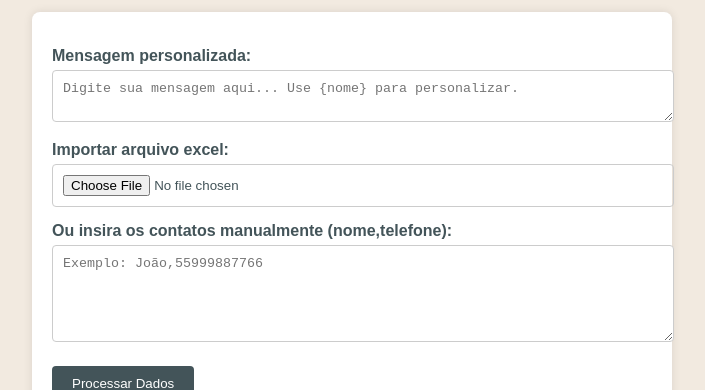
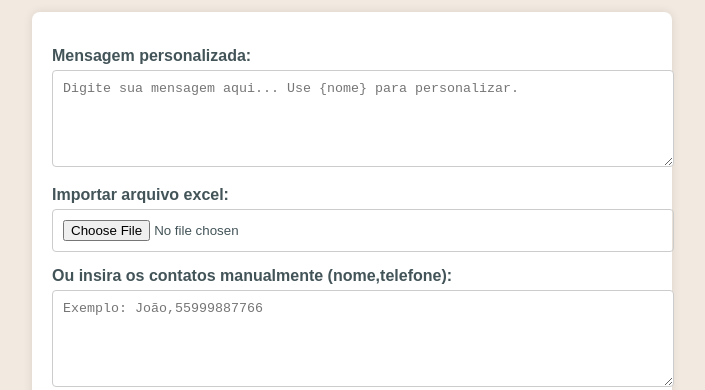
Before and after one commit to willdev34/whatsapp-linker-webapp, a plain HTML site: page index.html in a window 1280 px wide. Shown: the part 411-801 px from the top of the page, without its empty margins (288-993 px from the left). Drawn offline with Linux system fonts and the light colour scheme.

Commit message:
Update index.html
Aumento do textarea da mensagem padrão

```diff
--- a/index.html
+++ b/index.html
@@ -14,7 +14,7 @@
 
   <form id="contact-form">
     <label for="message">Mensagem personalizada:</label>
-    <textarea id="message" placeholder="Digite sua mensagem aqui... Use {nome} para personalizar." required></textarea>
+    <textarea id="message" placeholder="Digite sua mensagem aqui... Use {nome} para personalizar." required rows="5"></textarea>
 
     <label for="contact-file">Importar arquivo excel:</label>
     <input type="file" id="contact-file" accept=".xlsx,.xls,.txt,.csv,.pdf" />
```
